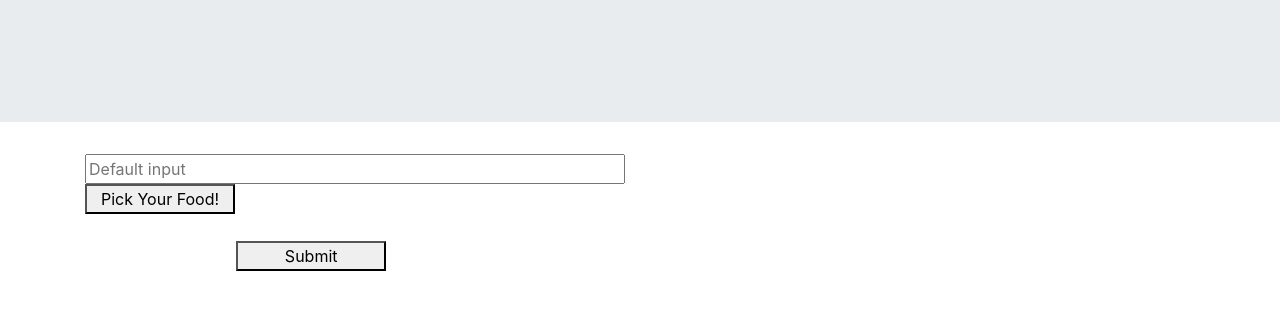
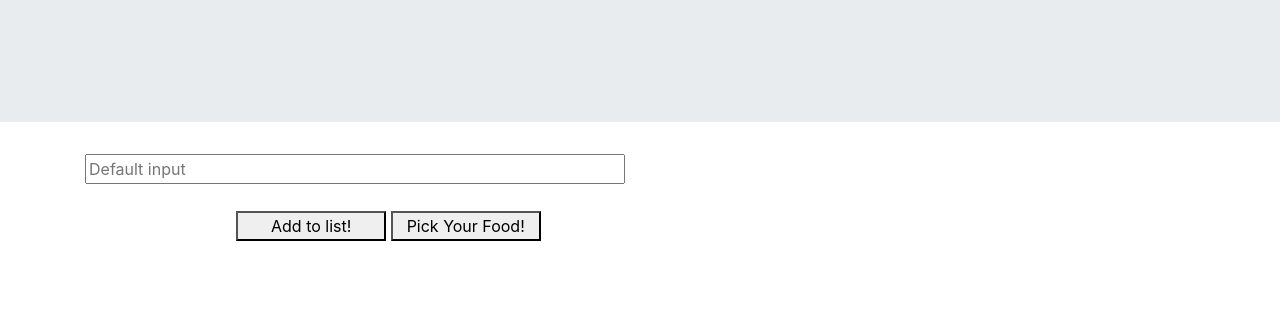
Before and after one commit to bwarner88/food-picker, a plain HTML site: page index.html in a window 1280 px wide. Shown: the part 62-372 px from the top of the page. Drawn offline with nearby package versions, Linux system fonts and the light colour scheme.

Commit message:
fixed btton

```diff
--- a/index.html
+++ b/index.html
@@ -42,11 +42,13 @@
 
 
                 <!-- Button trigger modal -->
-                <button type="button" class="pick" data-toggle="modal" data-target="#exampleModalCenter">
-                    Pick Your Food!
-                </button>
-            </form>
-            <button type="submit" id="submit"> Submit</button>
+
+
+            <button type="submit" id="submit">Add to list!</button>
+            <button type="button" class="pick" data-toggle="modal" data-target="#exampleModalCenter">
+                Pick Your Food!
+            </button>
+        </form>
                 <!-- Modal -->
                 <div class="modal fade" id="exampleModalCenter" tabindex="-1" role="dialog" aria-labelledby="exampleModalCenterTitle" aria-hidden="true">
                     <div class="modal-dialog modal-dialog-centered" role="document">
```
